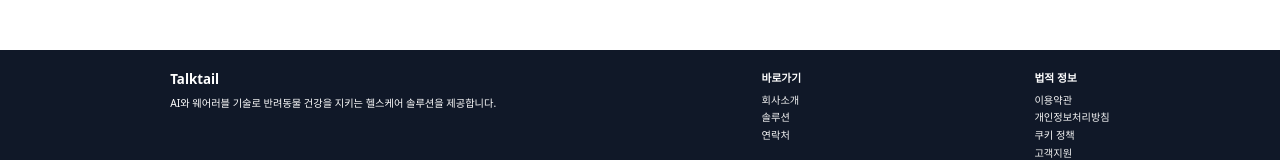
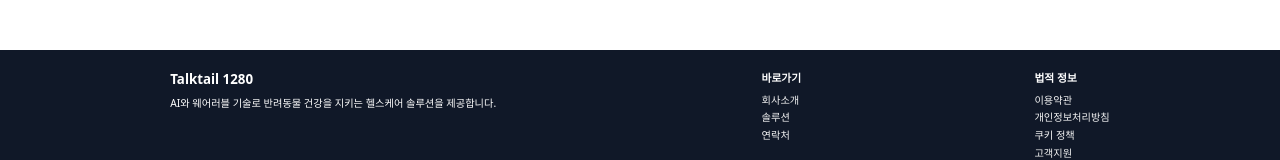
Before and after one commit to 3suji3/creamoff_homepage, a React (Vite) app: page / in a window 1280 px wide. Shown: the part 3186-3346 px from the top of the page. Built offline with nearby package versions, Linux system fonts and the light colour scheme.

Commit message:
footer change

```diff
--- a/src/components/Footer.jsx
+++ b/src/components/Footer.jsx
@@ -1,4 +1,5 @@
 import { useTranslation } from "react-i18next";
+import React, { useState, useEffect } from "react";
 import "./styles/Footer.css";
 
 const Footer = () => {
@@ -10,12 +11,25 @@ const Footer = () => {
       el.scrollIntoView({ behavior: "smooth" });
     }
   };
+
+  const [width, setWidth] = useState(null);
+
+  useEffect(() => {
+    // 초기 width 설정
+    setWidth(window.innerWidth);
+
+    // resize 이벤트 핸들러
+    const handleResize = () => setWidth(window.innerWidth);
+
+    window.addEventListener("resize", handleResize);
+    return () => window.removeEventListener("resize", handleResize);
+  }, []);
   return (
     <div className="Footer_container">
       <div className="article">
         <div className="article_box1">
           <div className="title_box">
-            <p>Talktail</p>
+            <p>Talktail {width}</p>
             <p>{t("footer.brand.description")}</p>
           </div>
           <div className="link_container">
```
